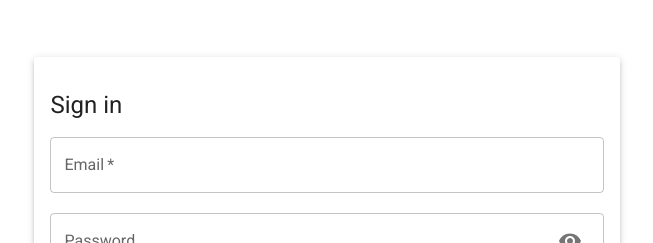
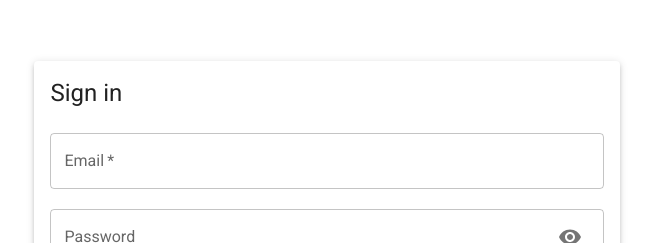
Before and after one commit to Alifilho/mouts-it-app, a Next.js app: page /sign-in in a window 1280 px wide. Shown: the part 201-444 px from the top of the page, without its empty margins (313-966 px from the left). Built offline with nearby package versions, Linux system fonts and the light colour scheme; what @mui/material-nextjs would draw is missing.

Commit message:
feat: sign in page

```diff
--- a/src/app/sign-in/page.tsx
+++ b/src/app/sign-in/page.tsx
@@ -61,16 +61,14 @@ export default function SignIn() {
         component="form"
         onSubmit={handleSubmit(onSubmit)}
       >
-        <Typography variant="h5" mt={2}>
-          Sign in
-        </Typography>
+        <Typography variant="h5">Sign in</Typography>
         <Input
           control={control}
           name="email"
           type="email"
           placeholder="email@mouts.com"
           required
-          sx={{ marginTop: 2 }}
+          sx={{ marginTop: 3 }}
           label="Email"
         />
         <Input
--- a/src/components/loading.tsx
+++ b/src/components/loading.tsx
@@ -1,8 +1,6 @@
-"use server";
-
 import { Box, CircularProgress, Typography } from "@mui/material";
 
-export async function Loading() {
+export function Loading() {
   return (
     <Box
       sx={{
@@ -14,7 +12,7 @@ export async function Loading() {
       }}
     >
       <CircularProgress size={60} thickness={4} />
-      <Typography variant="h6" sx={{ mt: 1 }}>
+      <Typography variant="h6" sx={{ mt: 2 }}>
         Loading...
       </Typography>
     </Box>
```
